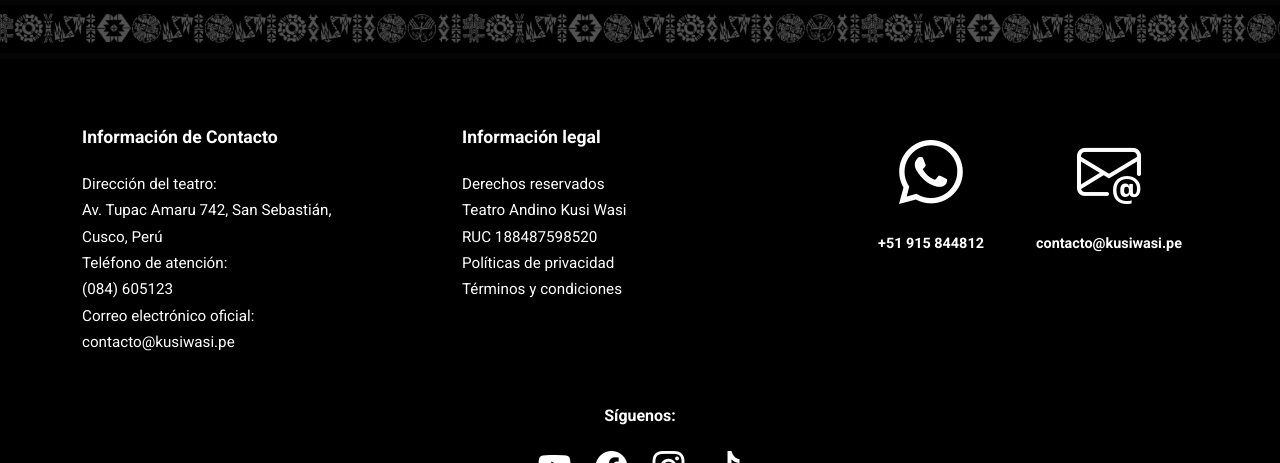
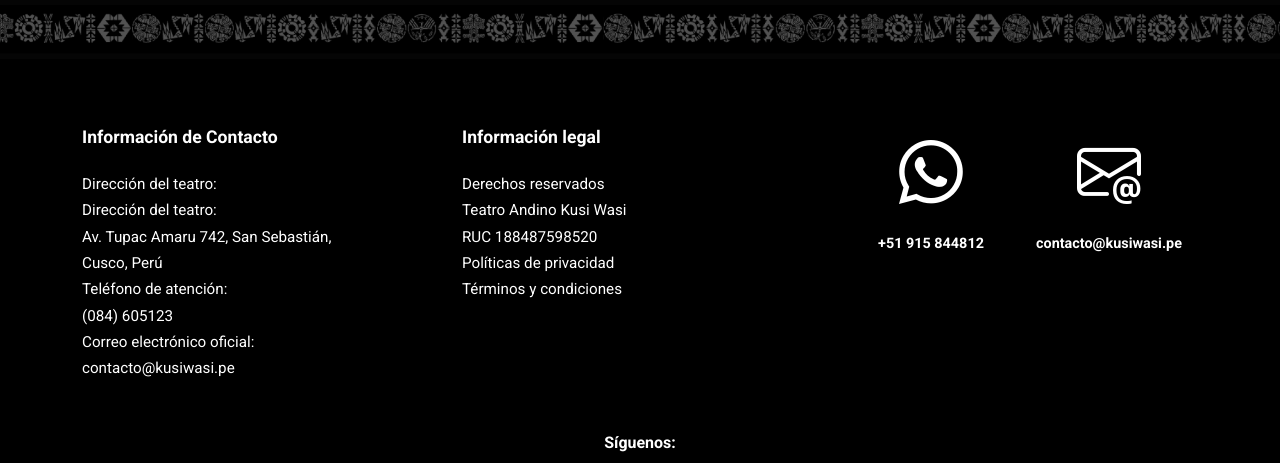
Before and after one commit to fernandoC2480/TEATROKusi-Wasi, a PHP site: page /index.php in a window 1280 px wide. Shown: the part 291-754 px from the top of the page. Run offline with PHP 8.4, Linux system fonts and the light colour scheme.

Commit message:
he anasd
asdasfg

```diff
--- a/frontend/includes/footer.php
+++ b/frontend/includes/footer.php
@@ -9,6 +9,7 @@
             <div class="col-md-4">
                 <h5 class="footer-title">Información de Contacto</h5>
                 <ul class="footer-list">
+                    <li>Dirección del teatro:</li>
                     <li>Dirección del teatro:</li>
                     <li>Av. Tupac Amaru 742, San Sebastián,</li>
                     <li>Cusco, Perú</li>
```
